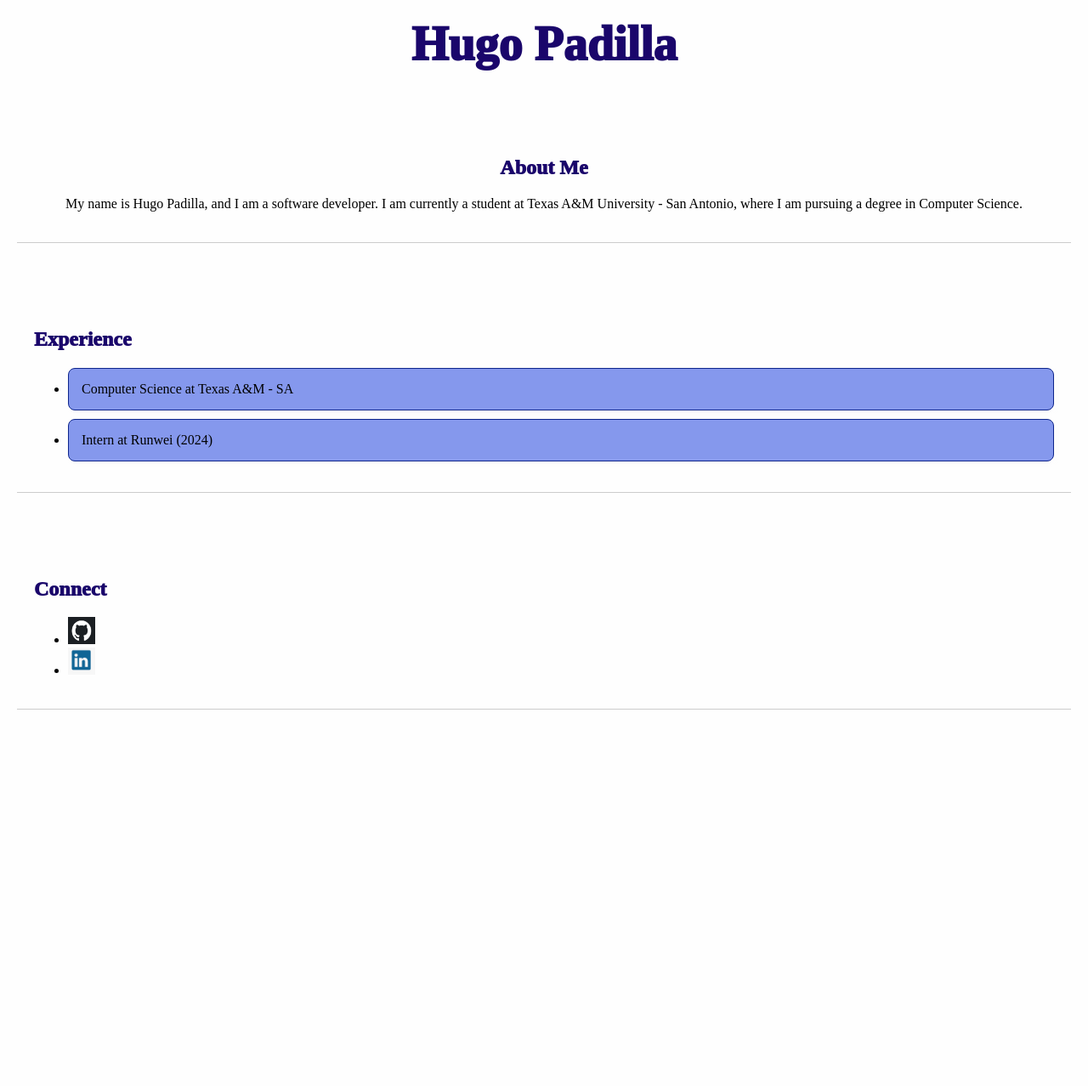
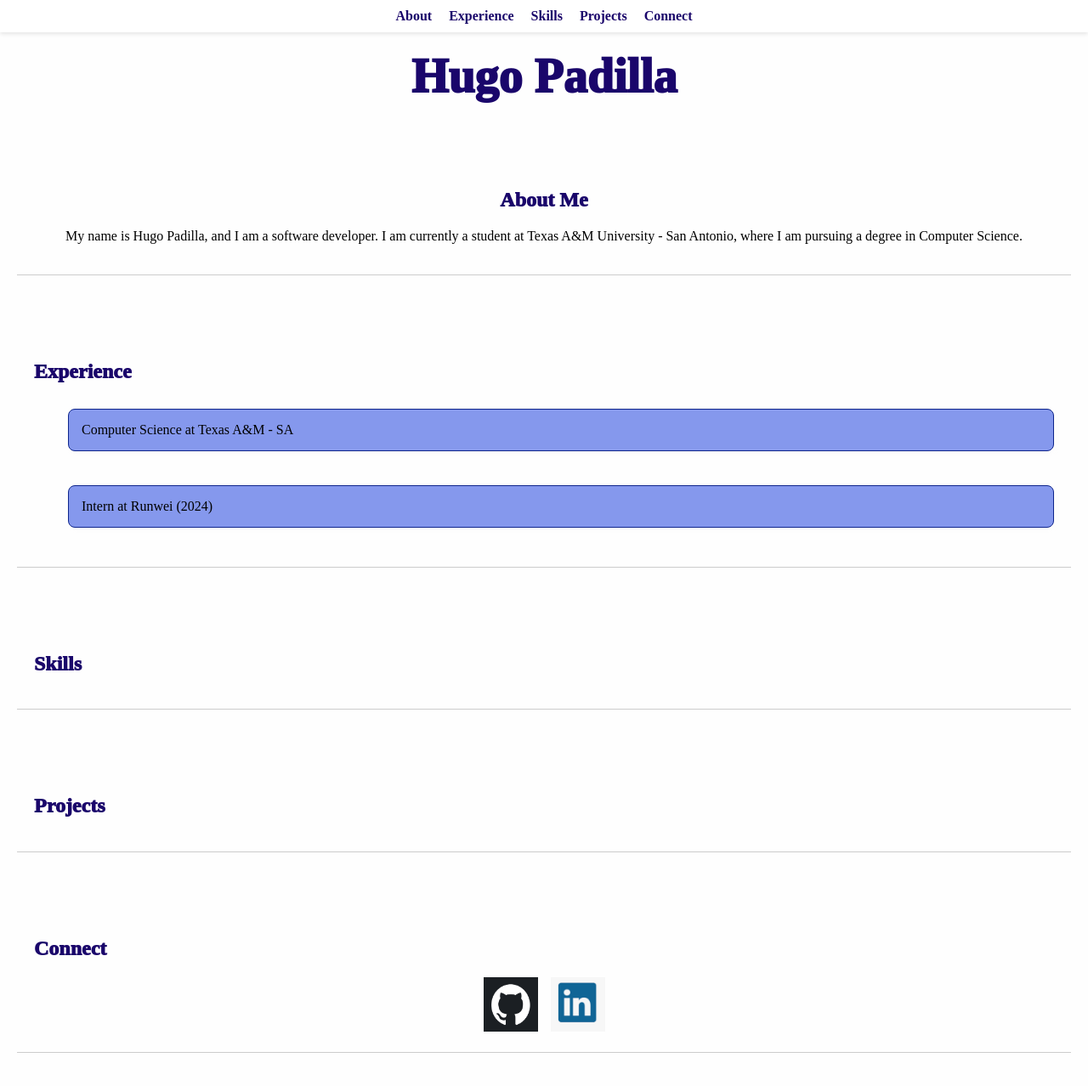
Before and after one commit to hpadi02/hugo-padilla-kleper, a plain HTML site: page index.html in a window 1280 px wide. Shown: the whole page at 85% size. Before the commit the page ends 895 px from the top, so only its background shows below. Drawn offline with Linux system fonts and the light colour scheme.

Commit message:
Lesson - 9 - Nav Bar with Project & Skills
Added a Navbar and also added new sections "skills" & "projects"
Also changed the layout of the icons in my connect section.

```diff
--- a/css/index.css
+++ b/css/index.css
@@ -48,6 +48,7 @@ section {
 }
 
 /* Experience list blocks */
+/* Experience list blocks */
 .experience-item {
   background-color: #8598ed;
   border: 1px solid #0e258b;
@@ -55,15 +56,68 @@ section {
   padding: 15px;
   margin: 10px 0;
   box-shadow: 2px 2px 5px rgba(232, 224, 224, 0.1);
+  display: flex;
+  flex-direction: column;
+}
+
+#experience ul {
+  display: flex;
+  flex-direction: column;
+  gap: 20px;
+}
+
+.experience-row {
+  display: flex;
+  justify-content: space-between;
+  font-weight: bold;
+}
+
+.experience-description {
+  margin-top: 10px;
 }
 
 /* Connect links */
+.connect {
+  display: flex;
+  gap: 15px;
+  flex-wrap: wrap;
+  align-items: center;
+  justify-content: center;
+}
+
 .connect a {
   color: #1a73e8;
   text-decoration: none;
-  margin-right: 10px;
 }
 
 .connect a:hover {
   text-decoration: underline;
 }
+
+nav {
+  position: sticky;
+  top: 0;
+  background-color: #ffffff;
+  padding: 10px 0;
+  z-index: 1000;
+  box-shadow: 0 2px 5px rgba(0,0,0,0.1);
+}
+
+nav ul {
+  display: flex;
+  justify-content: center;
+  gap: 20px;
+  list-style: none;
+  padding: 0;
+  margin: 0;
+}
+
+nav a {
+  text-decoration: none;
+  color: #1a066b;
+  font-weight: bold;
+}
+
+nav a:hover {
+  text-decoration: underline;
+}
--- a/index.html
+++ b/index.html
@@ -8,6 +8,15 @@
 </head>
 
 <body>
+    <nav>
+      <ul>
+        <li><a href="#about">About</a></li>
+        <li><a href="#experience">Experience</a></li>
+        <li><a href="#skills">Skills</a></li>
+        <li><a href="#projects">Projects</a></li>
+        <li><a href="#connect">Connect</a></li>
+      </ul>
+    </nav>
     <h1>Hugo Padilla</h1>
 
     <section id="about">
@@ -25,20 +34,25 @@
     </ul>
 </section>
 
+<section id="skills">
+  <h2>Skills</h2>
+</section>
+
+<section id="projects">
+  <h2>Projects</h2>
+  <ul></ul>
+</section>
+
 <section id="connect">
- <h2>Connect</h2>
- <ul class="connect">
-    <li>
-      <a href="https://github.com/hpadi02" target="_blank" rel="noopener noreferrer">
-        <img src="assets/github-icon.png" alt="GitHub" width="32" height="32">
-      </a>
-    </li>
-    <li>
-      <a href="https://www.linkedin.com/in/hugo-padilla-cuadros-tamusa" target="_blank" rel="noopener noreferrer">
-        <img src="assets/linkedin-icon.png" alt="LinkedIn" width="32" height="32">
-      </a>
-    </li>
- </ul>
+  <h2>Connect</h2>
+  <div class="connect">
+    <a href="https://github.com/hpadi02" target="_blank" rel="noopener noreferrer">
+      <img src="assets/github-icon.png" alt="GitHub" width="64" height="64">
+    </a>
+    <a href="https://www.linkedin.com/in/hugo-padilla-cuadros-tamusa" target="_blank" rel="noopener noreferrer">
+      <img src="assets/linkedin-icon.png" alt="LinkedIn" width="64" height="64">
+    </a>
+  </div>
 </section>
 
 </body>
```
